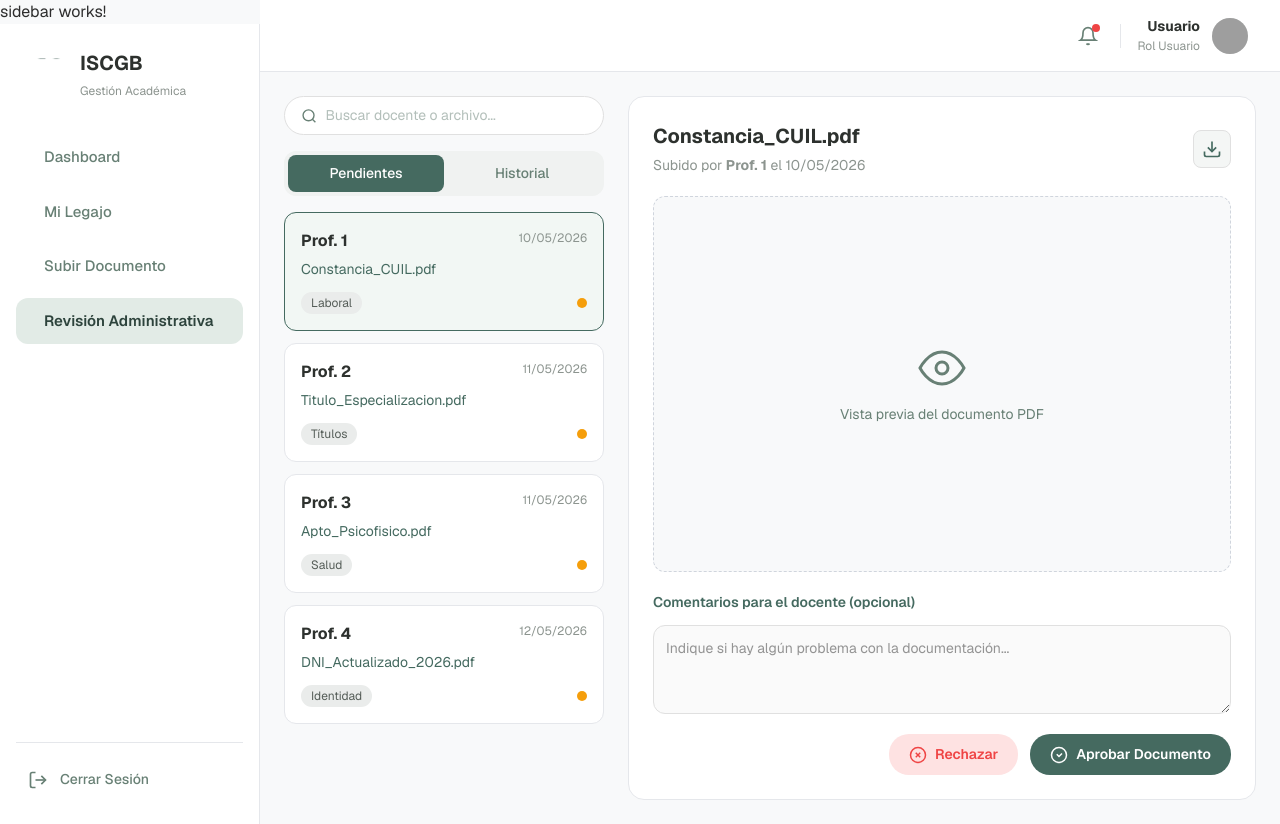
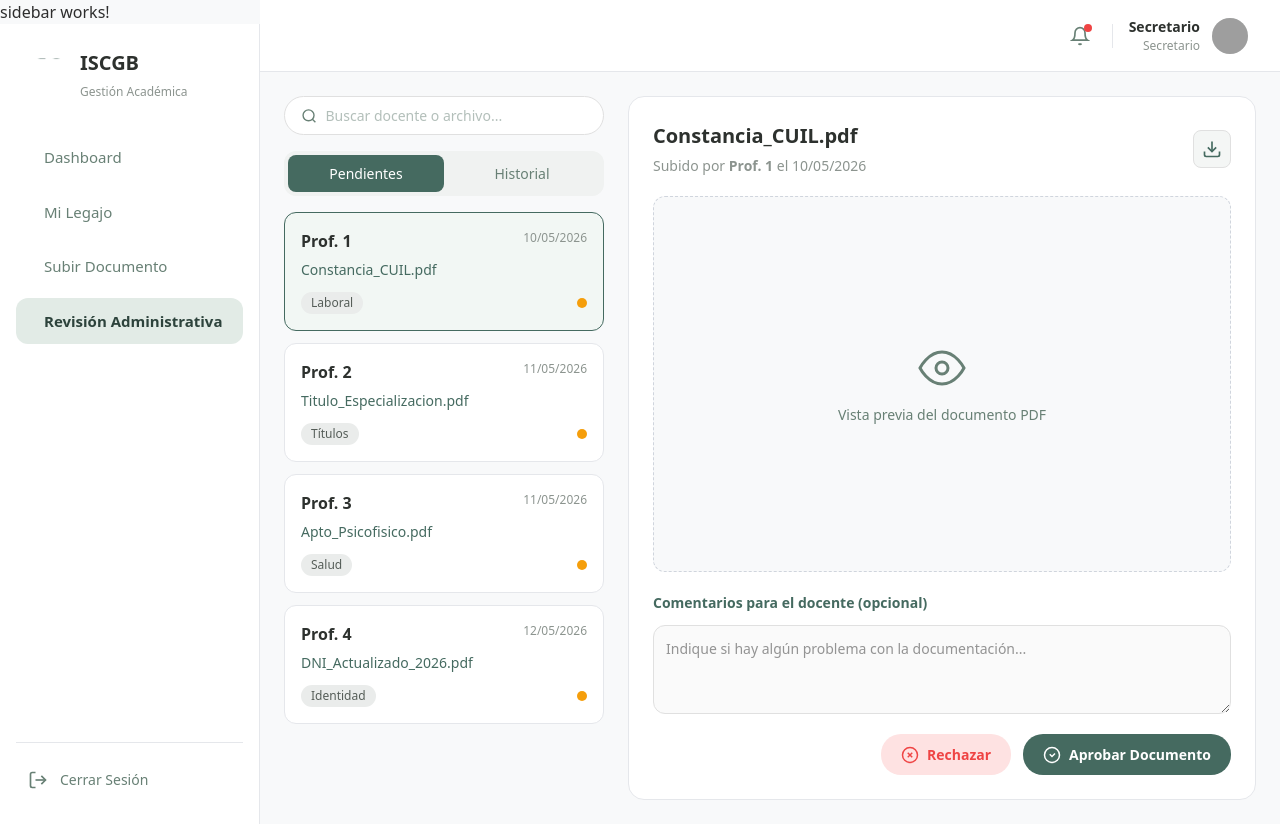
Before and after one commit to AnahidBG/ISCGB_Frontend, an Angular app: page /revision-administrativa in a window 1280 px wide. Built offline with nearby package versions, Linux system fonts and the light colour scheme; grey boxes are pictures that could not be loaded; a web font is replaced by a local one.

Commit message:
feat(revision-administrativa): integre sidebarcomponent con navegacion

```diff
--- a/src/app/pages/revision-administrativa/revision-administrativa.html
+++ b/src/app/pages/revision-administrativa/revision-administrativa.html
@@ -1,5 +1,5 @@
 <div class="page-layout">
-  <!-- Sidebar dinámico unificado -->
+
   <app-sidebar [menuItems]="menuItems"></app-sidebar>
 
   <!-- Contenido Principal -->
@@ -17,8 +17,8 @@
         <div class="divider"></div>
         <div class="user-profile">
           <div class="user-info">
-            <span class="user-name">Usuario</span>
-            <span class="user-role">Rol Usuario</span>
+            <span class="user-name">Secretario</span>
+            <span class="user-role">Secretario</span>
           </div>
           <img class="user-avatar" src="https://api.dicebear.com/7.x/avataaars/svg?seed=Secretario" alt="Avatar Secretario">
         </div>
--- a/src/app/pages/revision-administrativa/revision-administrativa.scss
+++ b/src/app/pages/revision-administrativa/revision-administrativa.scss
@@ -2,6 +2,7 @@
   display: flex;
   min-height: 100vh;
   background-color: #F8F9FA;
+  font-family: system-ui, -apple-system, BlinkMacSystemFont, 'Segoe UI', Roboto, sans-serif;
 }
 
 .main-wrapper {
--- a/src/app/pages/revision-administrativa/revision-administrativa.ts
+++ b/src/app/pages/revision-administrativa/revision-administrativa.ts
@@ -25,26 +25,10 @@ export class RevisionAdministrativaComponent {
   comentario: string = '';
 
   menuItems: MenuItem[] = [
-    {
-      label: 'Dashboard',
-      routerLink: '/dashboard',
-      iconSvg: `<svg width="20" height="20" viewBox="0 0 24 24" fill="none" stroke="currentColor" stroke-width="2"><rect x="3" y="3" width="7" height="7"></rect><rect x="14" y="3" width="7" height="7"></rect><rect x="14" y="14" width="7" height="7"></rect><rect x="3" y="14" width="7" height="7"></rect></svg>`
-    },
-    {
-      label: 'Mi Legajo',
-      routerLink: '/mi-legajo',
-      iconSvg: `<svg width="20" height="20" viewBox="0 0 24 24" fill="none" stroke="currentColor" stroke-width="2"><path d="M14 2H6a2 2 0 0 0-2 2v16a2 2 0 0 0 2 2h12a2 2 0 0 0 2-2V8z"></path><polyline points="14 2 14 8 20 8"></polyline><line x1="16" y1="13" x2="8" y2="13"></line><line x1="16" y1="17" x2="8" y2="17"></line></svg>`
-    },
-    {
-      label: 'Subir Documento',
-      routerLink: '/subir-documento',
-      iconSvg: `<svg width="20" height="20" viewBox="0 0 24 24" fill="none" stroke="currentColor" stroke-width="2"><path d="M21 15v4a2 2 0 0 1-2 2H5a2 2 0 0 1-2-2v-4"></path><polyline points="17 8 12 3 7 8"></polyline><line x1="12" y1="3" x2="12" y2="15"></line></svg>`
-    },
-    {
-      label: 'Revisión Administrativa',
-      routerLink: '/revision-administrativa',
-      iconSvg: `<svg width="20" height="20" viewBox="0 0 24 24" fill="none" stroke="currentColor" stroke-width="2"><path d="M17 21v-2a4 4 0 0 0-4-4H5a4 4 0 0 0-4 4v2"></path><circle cx="9" cy="7" r="4"></circle><path d="M23 21v-2a4 4 0 0 0-3-3.87"></path><path d="M16 3.13a4 4 0 0 1 0 7.75"></path></svg>`
-    }
+    { label: 'Dashboard', routerLink: '/dashboard', icon: 'dashboard' },
+    { label: 'Mi Legajo', routerLink: '/mi-legajo', icon: 'legajo' },
+    { label: 'Subir Documento', routerLink: '/subir-documento', icon: 'subir' },
+    { label: 'Revisión Administrativa', routerLink: '/revision-administrativa', icon: 'revision' }
   ];
 
   documentos: DocumentoPendiente[] = [
```
Also changed, not shown: 1 other file (tests, documents, lock files or other folders).
